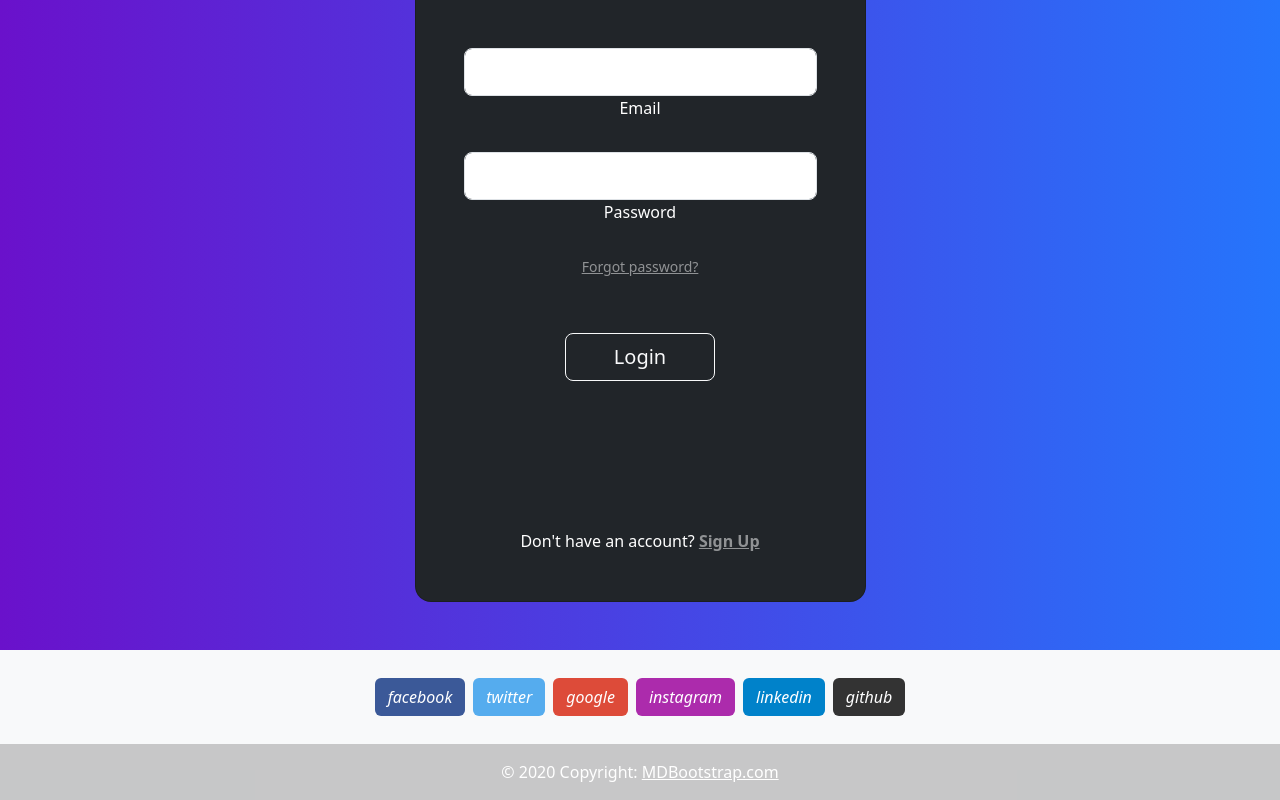
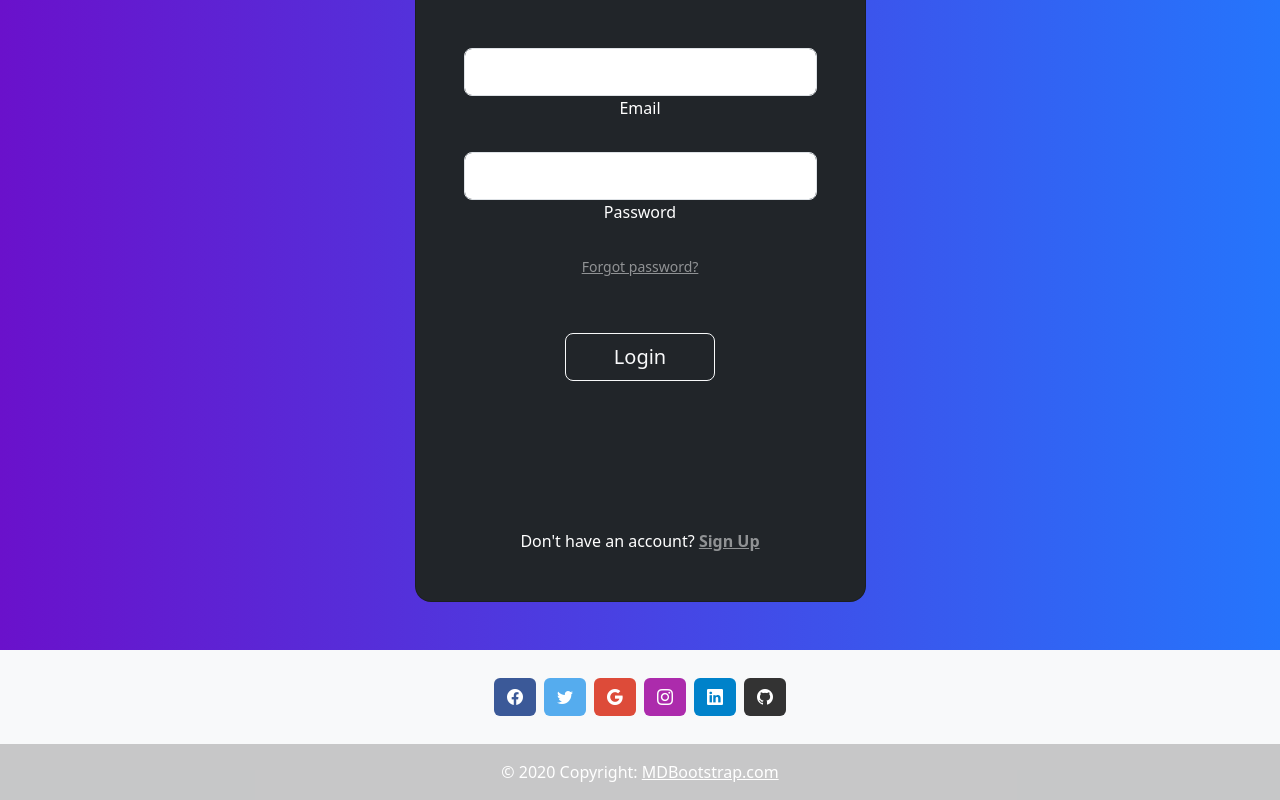
Before and after one commit to Kayky-Souza/Kayky-Souza.github.io, a Vue app: page /login in a window 1280 px wide. Shown: the part 247-1047 px from the top of the page. Built offline with nearby package versions, Linux system fonts and the light colour scheme.

Commit message:
adicionando bootstrap-icons

```diff
--- a/package.json
+++ b/package.json
@@ -12,6 +12,7 @@
   "dependencies": {
     "@popperjs/core": "^2.11.8",
     "bootstrap": "^5.3.2",
+    "bootstrap-icons": "^1.11.2",
     "pinia": "^2.1.7",
     "vue": "^3.3.4",
     "vue-router": "^4.2.5"
--- a/src/components/rodape.vue
+++ b/src/components/rodape.vue
@@ -10,8 +10,7 @@
         style="background-color: #3b5998;"
         href="#!"
         role="button"
-        ><i class="fab fa-facebook-f">facebook</i
-      ></a>
+        ><i class="bi bi-facebook"></i></a>
 
       <!-- Twitter -->
       <a
@@ -19,8 +18,7 @@
         style="background-color: #55acee;"
         href="#!"
         role="button"
-        ><i class="fab fa-twitter">twitter</i
-      ></a>
+        ><i class="bi bi-twitter"></i></a>
 
       <!-- Google -->
       <a
@@ -28,8 +26,7 @@
         style="background-color: #dd4b39;"
         href="#!"
         role="button"
-        ><i class="fab fa-google">google</i
-      ></a>
+        ><i class="bi bi-google"></i></a>
 
       <!-- Instagram -->
       <a
@@ -37,8 +34,7 @@
         style="background-color: #ac2bac;"
         href="#!"
         role="button"
-        ><i class="fab fa-instagram">instagram</i
-      ></a>
+        ><i class="bi bi-instagram"></i></a>
 
       <!-- Linkedin -->
       <a
@@ -46,16 +42,14 @@
         style="background-color: #0082ca;"
         href="#!"
         role="button"
-        ><i class="fab fa-linkedin-in">linkedin</i
-      ></a>
+        ><i class="bi bi-linkedin"></i></a>
       <!-- Github -->
       <a
         class="btn text-white btn-floating m-1"
         style="background-color: #333333;"
         href="#!"
         role="button"
-        ><i class="fab fa-github">github</i
-      ></a>
+        ><i class="bi bi-github"></i></a>
     </section>
     <!-- Section: Social media -->
   </div>
--- a/src/views/AppMain.vue
+++ b/src/views/AppMain.vue
@@ -36,14 +36,10 @@ function getImage(idImage:string) {
 </template>
 
 <style scoped>
-
-body{
-    background-color: rgb(21, 25, 29) !important;
-}
   .jogos{
     display: flex;
     flex-wrap: wrap;
-
+    background-color: rgb(21, 25, 29);
 
   }
 
```
Also changed, not shown: src/main.ts (+5 -4 lines), 1 other file (tests, documents, lock files or other folders).
